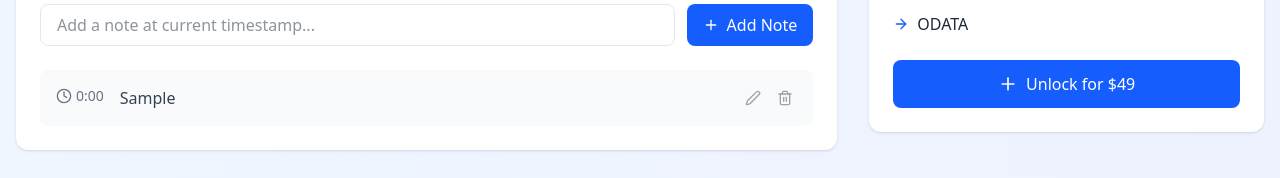
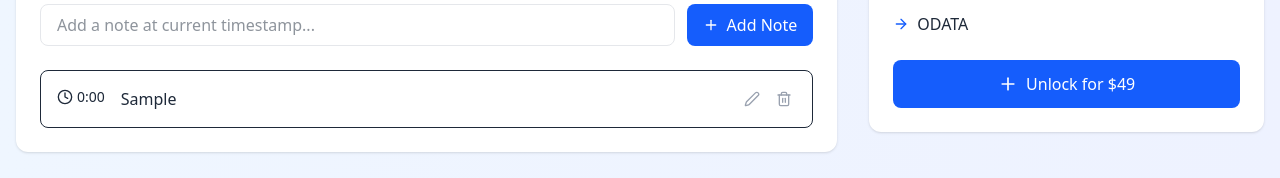
Before and after one commit to InsansaTechnoledge/SAP_Training, a React (Vite) app in the folder Frontend/: page /video in a window 1280 px wide. Both pictures are taken after typing "Sample" into the empty fields and a click on the button "Add Note". Shown: the part 794-972 px from the top of the page. Built offline with nearby package versions, Linux system fonts and the light colour scheme; a web font is replaced by a local one.

Commit message:
minor dark mode change

```diff
--- a/Frontend/src/Pages/VideoPage.jsx
+++ b/Frontend/src/Pages/VideoPage.jsx
@@ -498,12 +498,12 @@ const VideoPage = () => {
                             {/* Notes List */}
                             <div className="space-y-4">
                                 {notes.map(note => (
-                                    <div key={note.id} className="flex items-start gap-4 p-4 bg-gray-50 rounded-lg">
-                                        <div className="flex items-center text-sm text-gray-500">
+                                    <div key={note.id} className="flex items-start gap-4 p-4 bg-card border-contrast rounded-lg">
+                                        <div className="flex items-center text-sm text-secondary">
                                             <Clock className="h-4 w-4 mr-1" />
                                             {note.time}
                                         </div>
-                                        <p className="flex-1 text-gray-700">{note.content}</p>
+                                        <p className="flex-1 text-secondary">{note.content}</p>
                                         <div className="flex items-center gap-2">
                                             <button className="p-1 text-gray-400 hover:text-blue-600 transition-colors">
                                                 <Edit2 className="h-4 w-4" />
```
